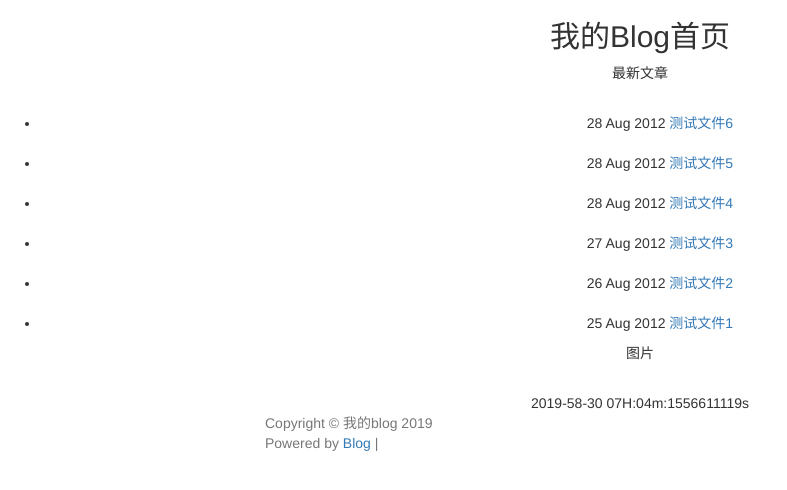
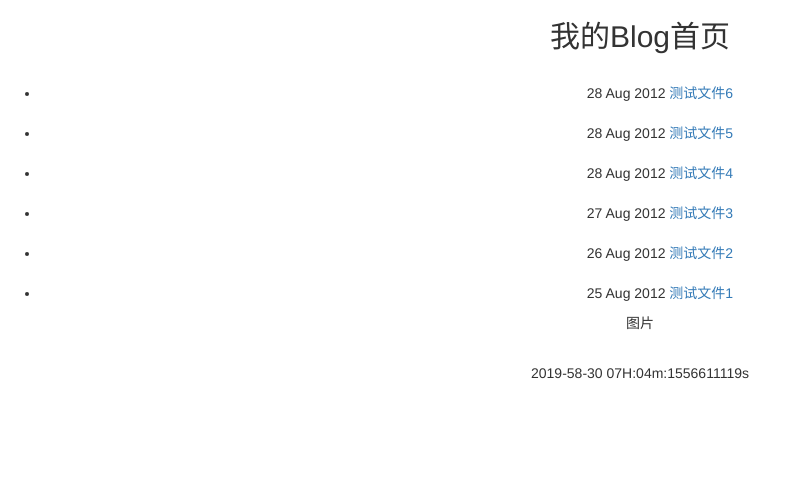
Before and after one commit to joseshiang/joseshiang.github.io, a Jekyll site: the page built from index.html, in a window 1280 px wide. Shown: the top 490 px of the page, without its empty margins (0-787 px from the left). Built offline with Jekyll 4.4.1, drawn with Linux system fonts in a browser that asks for light colours.

Commit message:
调整首页样式

```diff
--- a/_includes/footer.html
+++ b/_includes/footer.html
@@ -1,19 +1,7 @@
 <!-- Footer -->
 <footer>
-    <div class="container">
-        <div class="row">
-            <div class="col-lg-8 col-lg-offset-2 col-md-10 col-md-offset-1">
-                <p class="copyright text-muted">
-                    Copyright &copy; {{ site.title }} {{ site.time | date: '%Y' }}
-                    <br>
-                    Powered by
-                    <a href="{{site.baseurl}}">Blog</a> |
-                </p>
-            </div>
-        </div>
-    </div>
+
 </footer>
-
 <!--js-->
 <script src="{{'/js/jquery.min.js'| prepend: site.baseurl }}"></script>
 <script src="{{'/js/bootstrap.min.js' | prepend: site.baseurl }}"></script>
--- a/index.html
+++ b/index.html
@@ -2,9 +2,8 @@
 layout: default
 title: 我的Blog首页
 ---
+<h2 class="text-center">{{ page.title }}</h2>
 <div class="text-center">
-    <h2>{{ page.title }}</h2>
-    <p>最新文章</p>
     <ul>
     {% for post in site.posts %}
     　<li>
```
Lines whose indentation alone changed are shown as unchanged.
